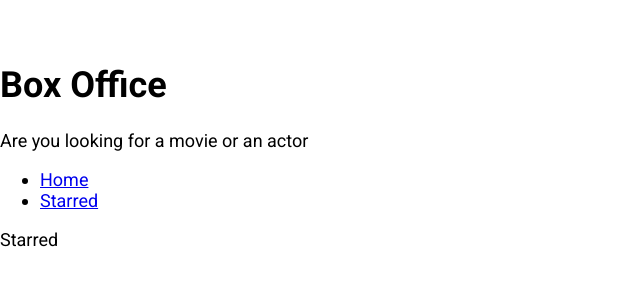
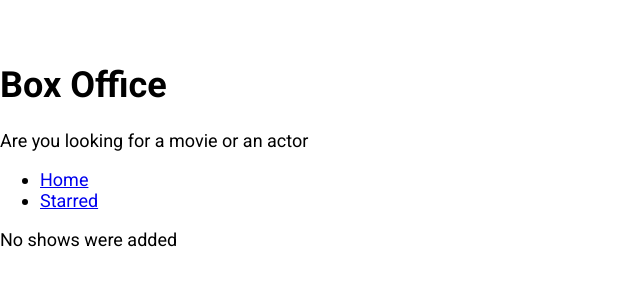
Before and after one commit to William73920/show-search, a React (Create React App) app: page /starred in a window 1280 px wide. Shown: the top 300 px of the page, without its empty margins (0-640 px from the left). Built offline with nearby package versions, Linux system fonts and the light colour scheme.

Commit message:
starred page

```diff
--- a/src/pages/Starred.js
+++ b/src/pages/Starred.js
@@ -1,8 +1,43 @@
-import React from "react";
+import React, { useEffect, useState } from "react";
 import MainPageLayout from "../components/MainPageLayout";
+import { useShows } from "../misc/custom-hooks";
+import { apiGet } from "../misc/config";
+import ShowGrid from "../components/show/ShowGrid";
 
 const Starred = () => {
-  return <MainPageLayout>Starred</MainPageLayout>;
+  const [starred] = useShows();
+
+  const [shows, setShows] = useState(null);
+  const [isLoading, setIsLoading] = useState(true);
+  const [error, setError] = useState(null);
+
+  useEffect(() => {
+    if (starred && starred.length > 0) {
+      const promises = starred.map((showId) => apiGet(`/shows/${showId}`));
+
+      Promise.all(promises)
+        .then((apiData) => apiData.map((show) => ({ show })))
+        .then((results) => {
+          setShows(results);
+          setIsLoading(false);
+        })
+        .catch((err) => {
+          setError(err.message);
+          setIsLoading(false);
+        });
+    } else {
+      setIsLoading(false);
+    }
+  }, [starred]);
+
+  return (
+    <MainPageLayout>
+      {isLoading && <div>Shows are still loading</div>}
+      {error && <div>Error occured: {error}</div>}
+      {!isLoading && !shows && <div>No shows were added</div>}
+      {!isLoading && !error && shows && <ShowGrid data={shows} />}
+    </MainPageLayout>
+  );
 };
 
 export default Starred;
```
